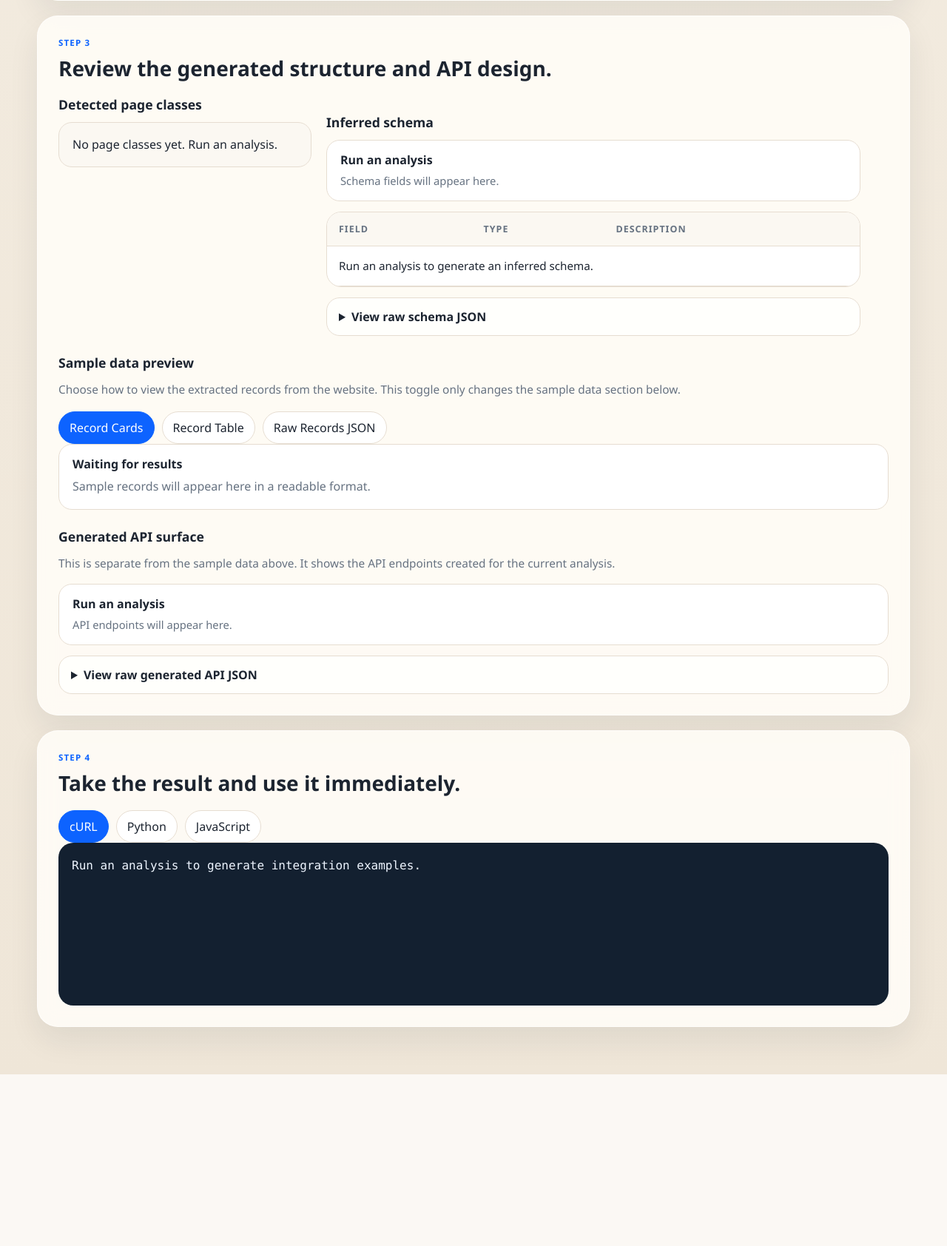
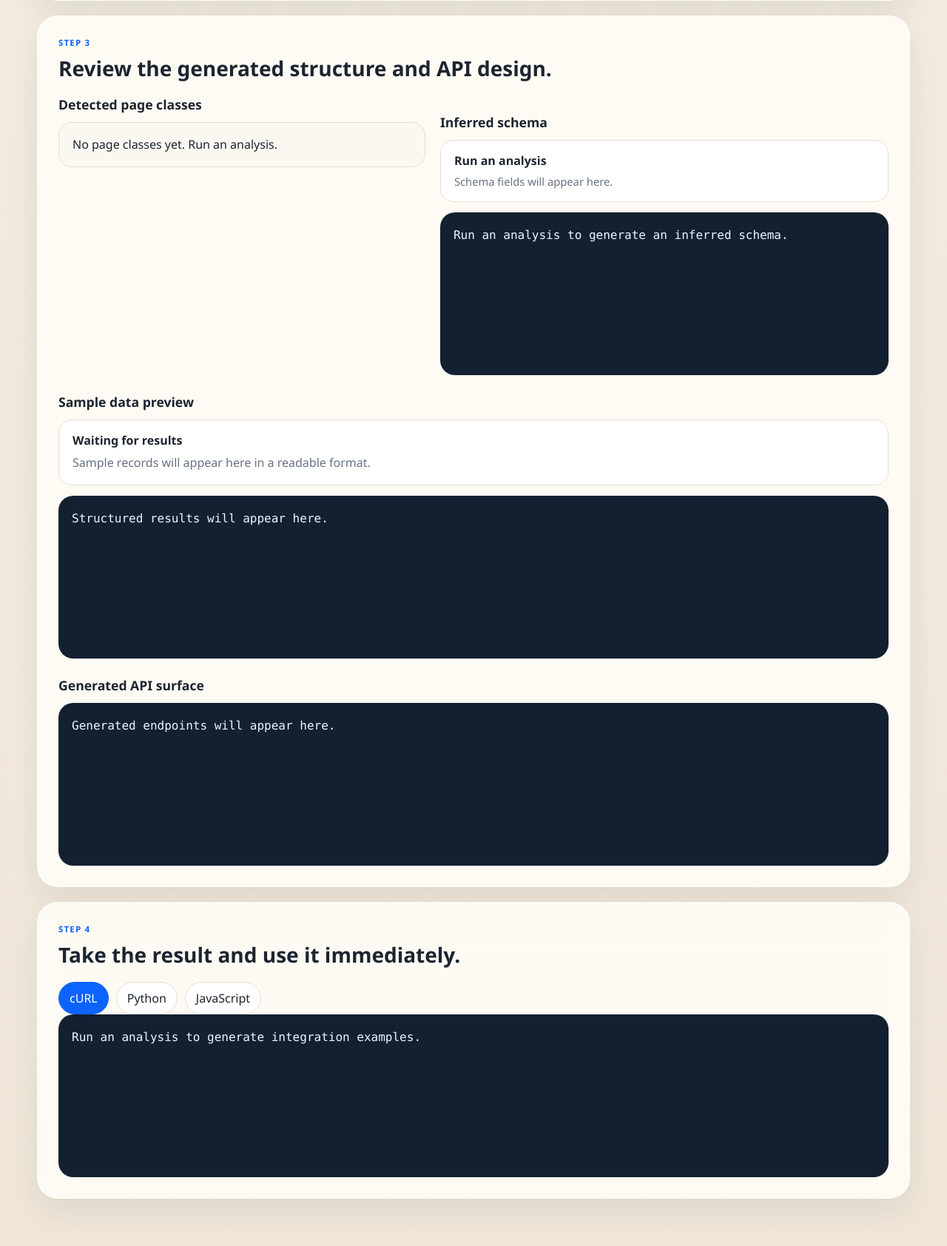
Before and after one commit to roboticspro1/TinyFishNUS-ByteMe, a FastAPI app: page / in a window 1280 px wide. Shown: the part 1711-3395 px from the top of the page at 74% size. Before the commit the page ends 3163 px from the top, so only its background shows below. Run offline with FastAPI, Linux system fonts and the light colour scheme.

Commit message:
Revert to TinyFish NUS copy 4 version

```diff
--- a/main.py
+++ b/main.py
@@ -3,7 +3,6 @@ from __future__ import annotations
 import re
 import uuid
 from collections import Counter
-from time import time
 from typing import Any
 from urllib.parse import urljoin, urlparse
 
@@ -25,13 +24,8 @@ USER_AGENT = (
     "Mozilla/5.0 (Macintosh; Intel Mac OS X 10_15_7) "
     "AppleWebKit/537.36 (KHTML, like Gecko) Chrome/123.0 Safari/537.36"
 )
-REQUEST_TIMEOUT = 6
+REQUEST_TIMEOUT = 12
 ANALYSIS_STORE: dict[str, dict[str, Any]] = {}
-ANALYSIS_CACHE: dict[tuple[str, str], tuple[float, dict[str, Any]]] = {}
-CACHE_TTL_SECONDS = 900
-MAX_INTERNAL_LINKS = 12
-MAX_CONTAINER_SCAN = 120
-MAX_ANCHOR_SCAN = 180
 
 
 class AnalyzeRequest(BaseModel):
@@ -78,10 +72,8 @@ def same_host_links(soup: BeautifulSoup, base_url: str) -> list[str]:
         normalized = normalize_url(absolute)
         if normalized != normalize_url(base_url):
             collected.append(normalized)
-        if len(collected) >= MAX_INTERNAL_LINKS:
-            break
 
-    return list(dict.fromkeys(collected))[:MAX_INTERNAL_LINKS]
+    return list(dict.fromkeys(collected))[:20]
 
 
 def detect_entity(goal: str, title: str, url: str) -> str:
@@ -231,7 +223,7 @@ def article_candidates_from_containers(soup: BeautifulSoup, base_url: str) -> li
     seen: set[str] = set()
     candidates: list[dict[str, Any]] = []
 
-    for container in soup.select("article, div, li")[:MAX_CONTAINER_SCAN]:
+    for container in soup.select("article, div, li"):
         headings = container.select("h1 a[href], h2 a[href], h3 a[href], h4 a[href]")
         if not headings:
             continue
@@ -263,8 +255,6 @@ def article_candidates_from_containers(soup: BeautifulSoup, base_url: str) -> li
         }
         seen.add(normalized)
         candidates.append(candidate)
-        if len(candidates) >= 8:
-            break
 
     return candidates[:12]
 
@@ -274,7 +264,7 @@ def article_candidates_from_links(soup: BeautifulSoup, base_url: str) -> list[di
     seen: set[str] = set()
     candidates: list[dict[str, Any]] = []
 
-    for anchor in soup.select("a[href]")[:MAX_ANCHOR_SCAN]:
+    for anchor in soup.select("a[href]"):
         href = urljoin(base_url, anchor.get("href", "").strip())
         normalized = normalize_url(href)
         title = clean_text(anchor.get_text(" ", strip=True))
@@ -284,8 +274,6 @@ def article_candidates_from_links(soup: BeautifulSoup, base_url: str) -> list[di
             continue
         seen.add(normalized)
         candidates.append({"title": title, "url": normalized, "summary": "", "published_at": "", "author": "", "image_url": ""})
-        if len(candidates) >= 8:
-            break
 
     return candidates[:12]
 
@@ -456,15 +444,6 @@ def build_quickstart(analysis_id: str, origin: str) -> dict[str, str]:
 
 
 def analyze_website(url: str, goal: str, origin: str) -> dict[str, Any]:
-    cache_key = (normalize_url(url), goal.strip().lower())
-    cached = ANALYSIS_CACHE.get(cache_key)
-    if cached and (time() - cached[0]) < CACHE_TTL_SECONDS:
-        cached_result = dict(cached[1])
-        cached_result["mode"] = "cached"
-        cached_result["generated_api"] = build_generated_api(cached_result["analysis_id"], cached_result["schema"]["entity"], origin)
-        cached_result["quickstart"] = build_quickstart(cached_result["analysis_id"], origin)
-        return cached_result
-
     html, response = fetch_html(url)
     soup = BeautifulSoup(html, "html.parser")
 
@@ -521,7 +500,6 @@ def analyze_website(url: str, goal: str, origin: str) -> dict[str, Any]:
     }
 
     ANALYSIS_STORE[analysis_id] = result
-    ANALYSIS_CACHE[cache_key] = (time(), result)
     return result
 
 
--- a/static/app.js
+++ b/static/app.js
@@ -14,13 +14,6 @@ const explanationText = document.getElementById("explanationText");
 const curlExample = document.getElementById("curlExample");
 const pythonExample = document.getElementById("pythonExample");
 const jsExample = document.getElementById("jsExample");
-const sampleTableHead = document.getElementById("sampleTableHead");
-const sampleTableBody = document.getElementById("sampleTableBody");
-const schemaTableBody = document.getElementById("schemaTableBody");
-const apiCards = document.getElementById("apiCards");
-const sampleCardsView = document.getElementById("cardsView");
-const tableView = document.getElementById("tableView");
-const schemaView = document.getElementById("schemaView");
 
 document.querySelectorAll(".preset").forEach((button) => {
     button.addEventListener("click", () => {
@@ -35,22 +28,6 @@ document.querySelectorAll(".tab-button").forEach((button) => {
         document.querySelectorAll(".code-example").forEach((item) => item.classList.remove("active"));
         button.classList.add("active");
         document.getElementById(button.dataset.target).classList.add("active");
-    });
-});
-
-document.querySelectorAll(".view-button").forEach((button) => {
-    button.addEventListener("click", () => {
-        document.querySelectorAll(".view-button").forEach((item) => item.classList.remove("active"));
-        button.classList.add("active");
-
-        sampleCardsView.classList.add("hidden");
-        tableView.classList.add("hidden");
-        schemaView.classList.add("hidden");
-
-        const target = document.getElementById(button.dataset.view);
-        if (target) {
-            target.classList.remove("hidden");
-        }
     });
 });
 
@@ -92,31 +69,7 @@ function renderSchema(result) {
             <span>${field.type}</span>
         </div>
     `).join("");
-    schemaTableBody.innerHTML = result.schema.fields.map((field) => `
-        <tr>
-            <td>${field.name}</td>
-            <td>${field.type}</td>
-            <td>${describeField(field.name)}</td>
-        </tr>
-    `).join("");
     schemaOutput.textContent = JSON.stringify(result.schema, null, 2);
-}
-
-function describeField(fieldName) {
-    const descriptions = {
-        id: "Internal identifier for each extracted record.",
-        title: "Primary title or headline detected on the page.",
-        summary: "Short preview text or description for the record.",
-        author: "Author or poster name when available.",
-        published_at: "Date, time, or relative timestamp found on the page.",
-        score: "Popularity score detected from the source.",
-        comments: "Comment count or discussion label from the source.",
-        url: "Direct link to the source item.",
-        image_url: "Main image associated with the record.",
-        location: "Detected place or area associated with the record.",
-        price_text: "Price text extracted from the page.",
-    };
-    return descriptions[fieldName] || "Detected field from the extracted page structure.";
 }
 
 function renderSamples(result) {
@@ -130,43 +83,12 @@ function renderSamples(result) {
         return `
             <article class="sample-card">
                 <strong>${item.title || "Untitled"}</strong>
-                <p>${item.summary || "No summary available."}</p>
+                <p>${item.summary || item.url || "No summary available."}</p>
                 <div class="sample-meta">${meta.join("")}</div>
-                ${item.url ? `<a class="record-link" href="${item.url}" target="_blank" rel="noreferrer">Open source</a>` : ""}
             </article>
         `;
     }).join("");
     jsonOutput.textContent = JSON.stringify(result.samples, null, 2);
-
-    const columns = [...new Set(result.samples.flatMap((item) => Object.keys(item)))];
-    sampleTableHead.innerHTML = `<tr>${columns.map((column) => `<th>${column}</th>`).join("")}</tr>`;
-    sampleTableBody.innerHTML = result.samples.slice(0, 8).map((item) => `
-        <tr>
-            ${columns.map((column) => {
-                const value = item[column] ?? "";
-                if (column === "url" && value) {
-                    return `<td><a href="${value}" target="_blank" rel="noreferrer">Open Link</a></td>`;
-                }
-                return `<td>${String(value)}</td>`;
-            }).join("")}
-        </tr>
-    `).join("");
-}
-
-function renderApi(result) {
-    apiCards.innerHTML = `
-        <div class="field-card">
-            <strong>Base URL</strong>
-            <span>${result.generated_api.base_url}</span>
-        </div>
-        ${result.generated_api.endpoints.map((endpoint) => `
-            <div class="field-card">
-                <strong>${endpoint}</strong>
-                <span>${result.generated_api.description}</span>
-            </div>
-        `).join("")}
-    `;
-    apiOutput.textContent = JSON.stringify(result.generated_api, null, 2);
 }
 
 function renderNotes(result) {
@@ -205,11 +127,7 @@ async function analyzeWebsite() {
     apiOutput.textContent = "Generating developer-ready endpoint design...";
     siteMap.innerHTML = `<div class="stack-card">Clustering possible landing, listing, and detail page patterns...</div>`;
     schemaCards.innerHTML = `<div class="field-card"><strong>Analyzing</strong><span>Deriving fields from extracted records.</span></div>`;
-    schemaTableBody.innerHTML = `<tr><td colspan="3">Deriving fields from extracted records.</td></tr>`;
     sampleCards.innerHTML = `<div class="sample-card"><strong>Collecting records</strong><p>Readable sample cards will appear here.</p></div>`;
-    sampleTableHead.innerHTML = "";
-    sampleTableBody.innerHTML = "";
-    apiCards.innerHTML = `<div class="field-card"><strong>Generating API</strong><span>Endpoint cards will appear here.</span></div>`;
     agentNotes.innerHTML = `<div class="stack-card">Preparing the reverse-engineering workflow...</div>`;
     renderQuickstart({
         quickstart: {
@@ -220,17 +138,13 @@ async function analyzeWebsite() {
     });
 
     try {
-        const controller = new AbortController();
-        const timeoutId = setTimeout(() => controller.abort(), 9000);
         const response = await fetch("/api/analyze", {
             method: "POST",
             headers: {
                 "Content-Type": "application/json",
             },
-            signal: controller.signal,
             body: JSON.stringify(payload),
         });
-        clearTimeout(timeoutId);
 
         const result = await response.json();
         if (!response.ok) {
@@ -245,22 +159,16 @@ async function analyzeWebsite() {
         renderQuickstart(result);
         renderExplanation(result);
         modeBadge.textContent = `${result.mode} mode`;
-        renderApi(result);
+        apiOutput.textContent = JSON.stringify(result.generated_api, null, 2);
     } catch (error) {
         modeBadge.textContent = "Error";
-        explanationText.textContent = error.name === "AbortError"
-            ? "The analysis took too long, so it was stopped early. Try a simpler page or run it again."
-            : "The analysis request failed. Check that the local server is running and try again.";
+        explanationText.textContent = "The analysis request failed. Check that the local server is running and try again.";
         schemaOutput.textContent = "The analysis request failed.";
-        jsonOutput.textContent = error.name === "AbortError" ? "Request timed out after 9 seconds." : error.message;
+        jsonOutput.textContent = error.message;
         apiOutput.textContent = "Please retry after checking the local server.";
         siteMap.innerHTML = `<div class="stack-card">No site map available because the analysis request failed.</div>`;
         schemaCards.innerHTML = `<div class="field-card"><strong>No schema</strong><span>The analysis did not complete.</span></div>`;
-        schemaTableBody.innerHTML = `<tr><td colspan="3">The analysis did not complete.</td></tr>`;
         sampleCards.innerHTML = `<div class="sample-card"><strong>No sample data</strong><p>The analysis did not complete.</p></div>`;
-        sampleTableHead.innerHTML = "";
-        sampleTableBody.innerHTML = "";
-        apiCards.innerHTML = `<div class="field-card"><strong>No API surface</strong><span>The analysis did not complete.</span></div>`;
         agentNotes.innerHTML = `<div class="stack-card">Unable to complete the reverse-engineering workflow.</div>`;
     } finally {
         analyzeBtn.disabled = false;
--- a/static/styles.css
+++ b/static/styles.css
@@ -197,8 +197,7 @@ h1 {
 
 .summary-label,
 label,
-.microcopy,
-.helper-text {
+.microcopy {
     color: var(--muted);
 }
 
@@ -237,8 +236,7 @@ textarea {
 }
 
 .preset-row,
-.code-tabs,
-.view-toggle {
+.code-tabs {
     display: flex;
     flex-wrap: wrap;
     gap: 10px;
@@ -246,8 +244,7 @@ textarea {
 }
 
 .preset,
-.tab-button,
-.view-button {
+.tab-button {
     border: 1px solid var(--line);
     background: white;
     color: var(--ink);
@@ -257,10 +254,8 @@ textarea {
 }
 
 .tab-button.active,
-.view-button.active,
 .preset:hover,
-.tab-button:hover,
-.view-button:hover {
+.tab-button:hover {
     background: var(--accent);
     color: white;
     border-color: var(--accent);
@@ -286,12 +281,6 @@ textarea {
 .microcopy {
     margin: 12px 0 0;
     line-height: 1.7;
-}
-
-.helper-text {
-    margin: 0 0 14px;
-    line-height: 1.7;
-    font-size: 0.96rem;
 }
 
 .stack-list {
@@ -322,12 +311,6 @@ textarea {
     grid-template-columns: repeat(auto-fit, minmax(260px, 1fr));
 }
 
-.api-grid {
-    display: grid;
-    grid-template-columns: repeat(auto-fit, minmax(260px, 1fr));
-    gap: 12px;
-}
-
 .field-card,
 .sample-card {
     padding: 16px 18px;
@@ -341,21 +324,17 @@ textarea {
     display: block;
     margin-bottom: 6px;
     font-size: 1rem;
-    line-height: 1.35;
-    overflow-wrap: anywhere;
 }
 
 .field-card span {
     color: var(--muted);
     font-size: 0.92rem;
-    overflow-wrap: anywhere;
 }
 
 .sample-card p {
     margin: 0;
     color: var(--muted);
     line-height: 1.7;
-    overflow-wrap: anywhere;
 }
 
 .sample-meta {
@@ -372,91 +351,6 @@ textarea {
     color: var(--accent);
     font-size: 0.78rem;
     font-weight: 700;
-}
-
-.table-shell {
-    margin-top: 14px;
-    border: 1px solid var(--line);
-    border-radius: 20px;
-    overflow: auto;
-    background: white;
-}
-
-table {
-    width: 100%;
-    border-collapse: collapse;
-    min-width: 720px;
-}
-
-thead {
-    background: var(--bg-soft);
-}
-
-th,
-td {
-    text-align: left;
-    padding: 14px 16px;
-    border-bottom: 1px solid var(--line);
-    vertical-align: top;
-    font-size: 0.95rem;
-}
-
-th {
-    font-size: 0.78rem;
-    text-transform: uppercase;
-    letter-spacing: 0.08em;
-    color: var(--muted);
-}
-
-td {
-    color: var(--ink);
-    line-height: 1.6;
-    overflow-wrap: anywhere;
-}
-
-td a {
-    color: var(--accent);
-    text-decoration: underline;
-}
-
-.hidden {
-    display: none;
-}
-
-.raw-records-panel {
-    margin-top: 14px;
-    padding: 16px;
-    border: 1px solid var(--line);
-    border-radius: 20px;
-    background: rgba(255, 255, 255, 0.7);
-}
-
-.record-link {
-    display: inline-flex;
-    align-items: center;
-    margin-top: 12px;
-    color: var(--accent);
-    font-weight: 700;
-    text-decoration: none;
-}
-
-.raw-panel {
-    margin-top: 14px;
-    border: 1px solid var(--line);
-    border-radius: 18px;
-    background: rgba(255, 255, 255, 0.72);
-    overflow: hidden;
-}
-
-.raw-panel summary {
-    padding: 14px 16px;
-    cursor: pointer;
-    font-weight: 700;
-    color: var(--ink);
-}
-
-.raw-panel pre {
-    border-radius: 0;
 }
 
 .result-block {
@@ -482,7 +376,6 @@ pre {
     overflow: auto;
     white-space: pre-wrap;
     word-break: break-word;
-    overflow-wrap: anywhere;
     font-family: "SFMono-Regular", "Menlo", monospace;
     line-height: 1.6;
 }
--- a/templates/index.html
+++ b/templates/index.html
@@ -123,68 +123,24 @@
                                 <span>Schema fields will appear here.</span>
                             </div>
                         </div>
-                        <div class="table-shell">
-                            <table>
-                                <thead>
-                                    <tr>
-                                        <th>Field</th>
-                                        <th>Type</th>
-                                        <th>Description</th>
-                                    </tr>
-                                </thead>
-                                <tbody id="schemaTableBody">
-                                    <tr>
-                                        <td colspan="3">Run an analysis to generate an inferred schema.</td>
-                                    </tr>
-                                </tbody>
-                            </table>
-                        </div>
-                        <details class="raw-panel">
-                            <summary>View raw schema JSON</summary>
-                            <pre id="schemaOutput">Run an analysis to generate an inferred schema.</pre>
-                        </details>
+                        <pre id="schemaOutput">Run an analysis to generate an inferred schema.</pre>
                     </div>
                 </div>
 
                 <div class="result-block">
                     <h3>Sample data preview</h3>
-                    <p class="helper-text">Choose how to view the extracted records from the website. This toggle only changes the sample data section below.</p>
-                    <div class="view-toggle">
-                        <button class="view-button active" data-view="cardsView">Record Cards</button>
-                        <button class="view-button" data-view="tableView">Record Table</button>
-                        <button class="view-button" data-view="schemaView">Raw Records JSON</button>
-                    </div>
-                    <div id="cardsView" class="sample-grid">
+                    <div id="sampleCards" class="sample-grid">
                         <div class="sample-card">
                             <strong>Waiting for results</strong>
                             <p>Sample records will appear here in a readable format.</p>
                         </div>
                     </div>
-                    <div id="tableView" class="table-shell hidden">
-                        <table>
-                            <thead id="sampleTableHead"></thead>
-                            <tbody id="sampleTableBody"></tbody>
-                        </table>
-                    </div>
-                    <div id="schemaView" class="raw-records-panel hidden">
-                        <p class="helper-text">This is the raw extracted records payload for the sample data above.</p>
-                        <pre id="jsonOutput">Structured results will appear here.</pre>
-                    </div>
+                    <pre id="jsonOutput">Structured results will appear here.</pre>
                 </div>
 
                 <div class="result-block">
                     <h3>Generated API surface</h3>
-                    <p class="helper-text">This is separate from the sample data above. It shows the API endpoints created for the current analysis.</p>
-                    <div id="apiCards" class="api-grid">
-                        <div class="field-card">
-                            <strong>Run an analysis</strong>
-                            <span>API endpoints will appear here.</span>
-                        </div>
-                    </div>
-                    <details class="raw-panel">
-                        <summary>View raw generated API JSON</summary>
-                        <pre id="apiOutput">Generated endpoints will appear here.</pre>
-                    </details>
+                    <pre id="apiOutput">Generated endpoints will appear here.</pre>
                 </div>
             </section>
 
```
Also changed, not shown: README.md.
